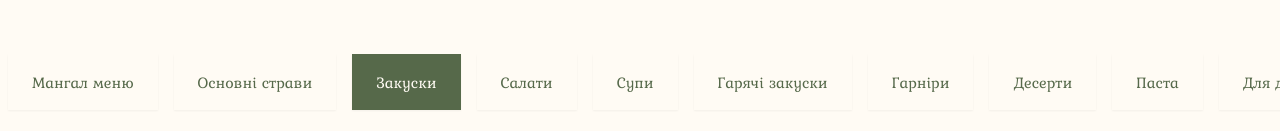
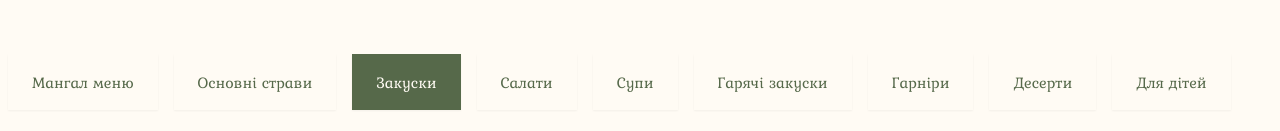
Before and after one commit to romantrynko/santino, a Next.js app: page /kitchen/appetizer in a window 1280 px wide. Shown: the part 666-797 px from the top of the page. Built offline with nearby package versions, Linux system fonts and the light colour scheme; what @tailwindcss/postcss7-compat, tailwindcss-no-scrollbar would draw is missing.

Commit message:
pasta removed

```diff
--- a/src/constants/menuList.ts
+++ b/src/constants/menuList.ts
@@ -617,7 +617,7 @@ export const kitchenSectionButtons = [
   },
   { section: 'side_dishes', name: 'Гарніри', path: '/kitchen/side_dishes' },
   { section: 'desserts', name: 'Десерти', path: '/kitchen/desserts' },
-  { section: 'pasta', name: 'Паста', path: '/kitchen/pasta' },
+  // { section: 'pasta', name: 'Паста', path: '/kitchen/pasta' },
   { section: 'for_kids', name: 'Для дітей', path: '/kitchen/for_kids' }
 ];
 
@@ -645,7 +645,7 @@ export enum KitchenMenuSections {
   HotAppetizer = 'hot_appetizer',
   SideDishes = 'side_dishes',
   Desserts = 'desserts',
-  Pasta = 'pasta',
+  // Pasta = 'pasta',
   MainDishes = 'main_dishes',
   ForKids = 'for_kids',
   MangalMenu = 'mangal_menu'
@@ -685,10 +685,10 @@ export const KitchenMenuList = {
     name: 'Десерти',
     data: dessertsList
   },
-  [KitchenMenuSections.Pasta]: {
-    name: 'Паста',
-    data: pastaList
-  },
+  // [KitchenMenuSections.Pasta]: {
+  //   name: 'Паста',
+  //   data: pastaList
+  // },
   [KitchenMenuSections.MainDishes]: {
     name: 'Основні страви',
     data: mainDishesList
```
